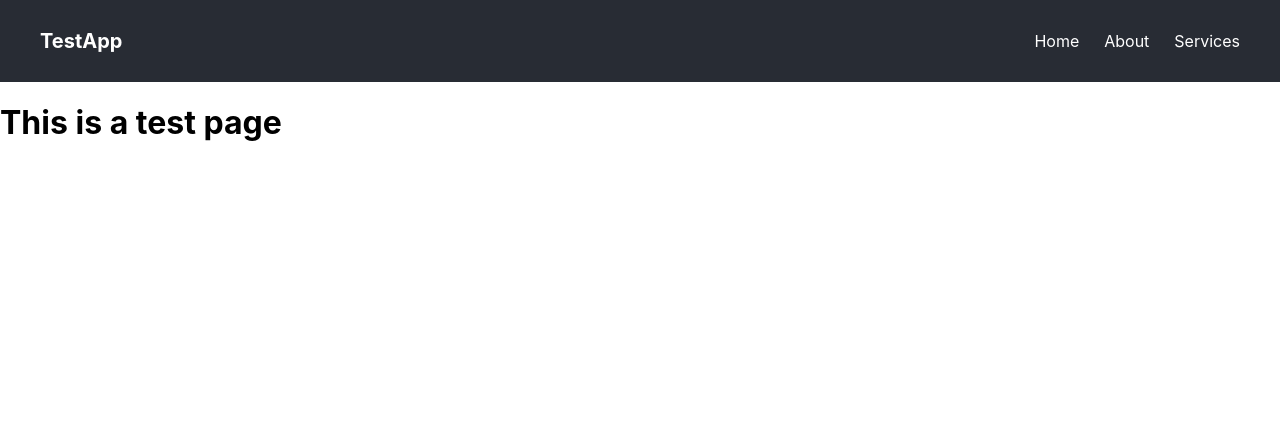
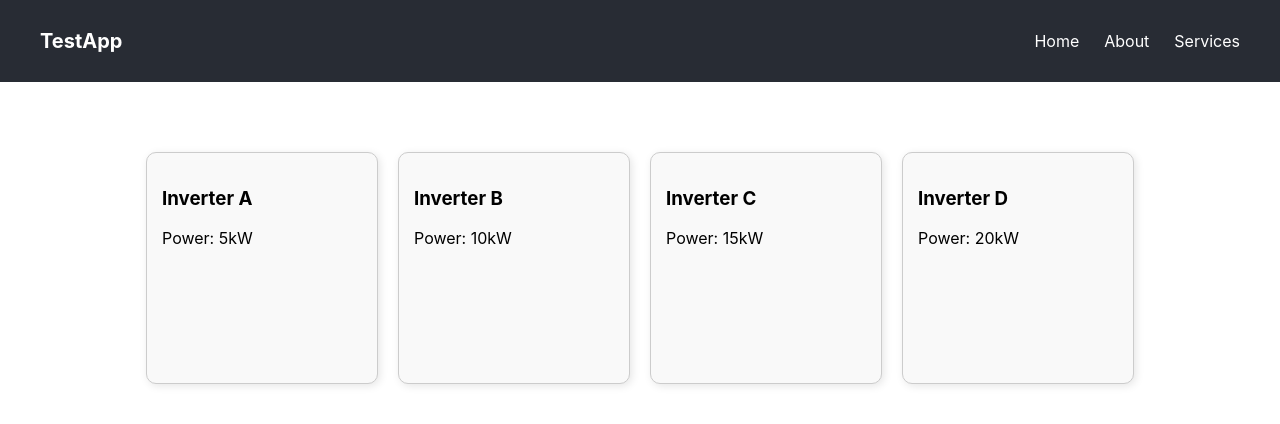
Before and after one commit to Shubh-Tried/HackNUThon, a React (Create React App) app: page / in a window 1280 px wide. Shown: the top 424 px of the page. Built offline with nearby package versions, Linux system fonts and the light colour scheme.

Commit message:
Finished the prototyping of home screen

```diff
--- a/package.json
+++ b/package.json
@@ -9,6 +9,7 @@
     "@testing-library/user-event": "^13.5.0",
     "react": "^19.2.4",
     "react-dom": "^19.2.4",
+    "react-router-dom": "^7.13.1",
     "react-scripts": "5.0.1",
     "web-vitals": "^2.1.4"
   },
--- a/src/App.css
+++ b/src/App.css
@@ -1,38 +1,94 @@
-.App {
-  text-align: center;
+.status-card {
+  margin-top: 40px;
+  padding: 25px;
+  /* border-width: 3px; */
+  border-style: solid;
+  border-radius: 12px;
+  background-color: white;
+
+  animation: pulseGlow 5s infinite ease-in-out;
 }
 
-.App-logo {
-  height: 40vmin;
-  pointer-events: none;
+.small-info-cards {
+  width: 200px;
+  padding: 15px;
+  height: 200px;
+  border-radius: 10px;
+  border: 1px solid #ccc;
+  box-shadow: 2px 2px 8px rgba(0, 0, 0, 0.1);
+  background-color: #f9f9f9;
+  cursor: pointer;
+  transition: 0.3s ease;
 }
 
-@media (prefers-reduced-motion: no-preference) {
-  .App-logo {
-    animation: App-logo-spin infinite 20s linear;
-  }
+.small-info-cards.selected {
+  border: 2px solid lightblue;
+  scale : 1.1
 }
 
-.App-header {
-  background-color: #282c34;
-  min-height: 100vh;
+.graph-container {
+  display: flex;
+  gap: 20px;
+  margin-top: 30px;
+  justify-content: space-between;
+}
+
+.graph-card {
+  flex: 1;
   display: flex;
   flex-direction: column;
   align-items: center;
-  justify-content: center;
-  font-size: calc(10px + 2vmin);
-  color: white;
 }
 
-.App-link {
-  color: #61dafb;
+.graph-placeholder {
+  width: 100%;
+  height: 200px;
+  border-radius: 10px;
+  background: linear-gradient(
+    135deg,
+    #e0e0e0,
+    #f5f5f5
+  );
+  display: flex;
+  align-items: center;
+  justify-content: center;
+  font-weight: bold;
+  color: #666;
+  box-shadow: inset 0 0 10px rgba(0,0,0,0.05);
 }
 
-@keyframes App-logo-spin {
-  from {
-    transform: rotate(0deg);
+.graph-title {
+  margin-top: 10px;
+  font-weight: 600;
+}
+
+#top-slide {
+  display: flex;
+  justify-content: space-between;
+  align-items: center;
+}
+
+.ai-help {
+  padding: 8px 16px;
+  background-color: #007bff;
+  color: white;
+  border-radius: 6px;
+  cursor: pointer;
+  transition: 0.3s ease;
+}
+
+.ai-help:hover {
+  background-color: #0056b3;
+}
+
+@keyframes pulseGlow {
+  0% {
+    box-shadow: 0 0 0px 0.5px var(--status-color);
   }
-  to {
-    transform: rotate(360deg);
+  50% {
+    box-shadow: 0 0 25px 5px var(--status-color);
+  }
+  100% {
+    box-shadow: 0 0 0px 0.5px var(--status-color);
   }
 }
--- a/src/App.js
+++ b/src/App.js
@@ -1,12 +1,110 @@
-import Navbar from "./components/Navbar";
+import React, { useState, useEffect } from "react";
+import Navbar from "./components/Navbar.js"
+import "./App.css"
 
-function App() {
+function Home() {
+  const [inverters, setInverters] = useState([]);
+  const [selected, setSelected] = useState(null);
+
+  useEffect(() => {
+    // Replace with your API later
+    const dummyData = [
+      { id: 1, name: "Inverter A", power: "5kW", voltage: "220V", temp: "35°C", status: "Good" },
+      { id: 2, name: "Inverter B", power: "10kW", voltage: "230V", temp: "40°C", status: "About to be bad" },
+      { id: 3, name: "Inverter C", power: "15kW", voltage: "240V", temp: "38°C", status: "Good" },
+      { id: 4, name: "Inverter D", power: "20kW", voltage: "250V", temp: "42°C", status: "Bad" }
+    ];
+    setInverters(dummyData);
+  }, []);
+
+  const handleClick = (inv) => {
+    if (selected?.id === inv.id) {
+      setSelected(null); // collapse if clicked again
+    } else {
+      setSelected(inv);
+    }
+  };
+
+  const getStatusColor = (status) => {
+    switch (status) {
+      case "Good":
+        return "#28a745";
+      case "Bad":
+        return "#dc3545";
+      case "About to be bad":
+        return "#ffc107";
+      default:
+        return "#cccccc";
+    }
+  };
+
   return (
     <div>
-      <Navbar />
-      <h1>This is a test page</h1>
+      <Navbar></Navbar>
+    <div style={{ padding: "50px" }}>
+
+      <div
+        style={{
+          display: "flex",
+          gap: "20px",
+          flexWrap: "wrap",
+          justifyContent: "center",
+          paddingTop : "20px"
+        }}
+      >
+        {inverters.map((inv) => (
+          <div
+            key={inv.id}
+            className={`small-info-cards ${selected?.id === inv.id ? "selected" : ""}`}
+            onClick={() => handleClick(inv)}
+          >
+            <h3>{inv.name}</h3>
+            <p>Power: {inv.power}</p>
+          </div>
+        ))}
+      </div>
+
+
+      {selected && (
+        <div
+          className="status-card"
+          style={{
+            borderColor: getStatusColor(selected.status),
+            "--status-color": getStatusColor(selected.status)
+          }}
+        >
+          <div id="top-slide">
+          <h2>{selected.name} - Full Details</h2>
+
+          <div className = "ai-help">
+            ASK AI
+          </div>
+
+          </div>
+          <div className="graph-container">
+
+            <div className="graph-card">
+              <div className="graph-placeholder">Dummy Graph 1</div>
+              <p className="graph-title">Voltage Trend</p>
+            </div>
+
+            <div className="graph-card">
+              <div className="graph-placeholder">Dummy Graph 2</div>
+              <p className="graph-title">Temperature Trend</p>
+            </div>
+
+            <div className="graph-card">
+              <div className="graph-placeholder">Dummy Graph 3</div>
+              <p className="graph-title">Power Output</p>
+            </div>
+
+          </div>
+        </div>
+      )}
+
+    </div>
     </div>
   );
 }
 
-export default App;
+export default Home;
```
Also changed, not shown: src/components/InverterCard.js (added, +25 -0 lines), src/pages/Home.js (added, +26 -0 lines), src/pages/InverterDetail.js (added, +17 -0 lines), 1 other file (tests, documents, lock files or other folders).
